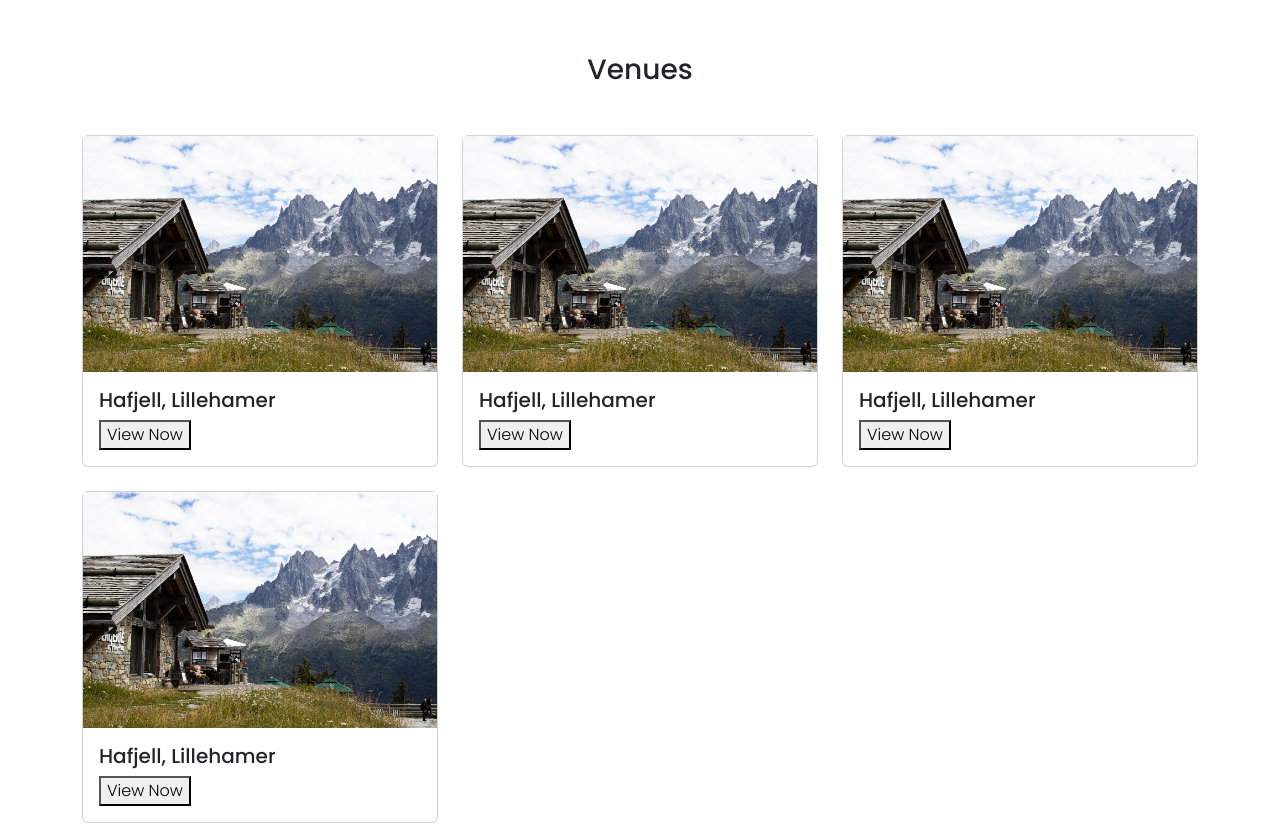
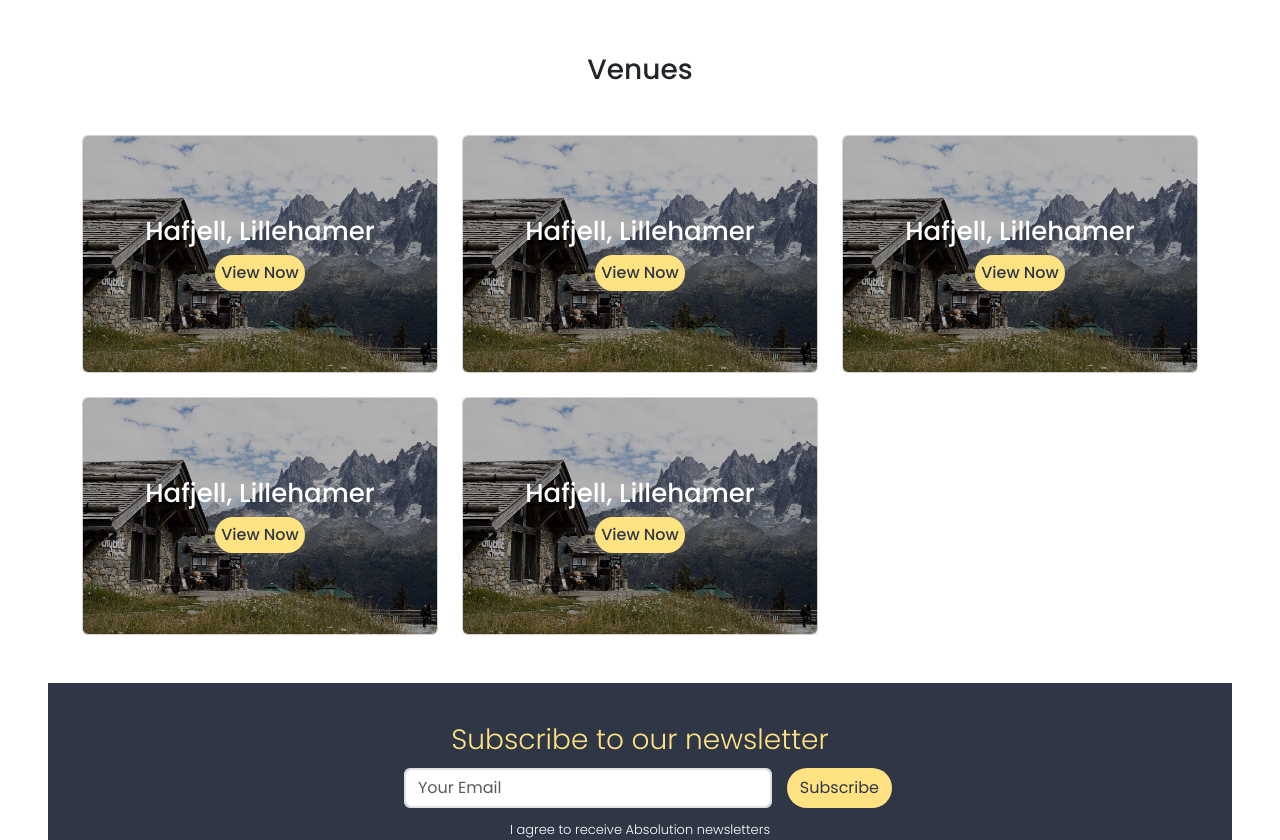
Before and after one commit to tahsinrukaiya/PROJECT-EXAM-2, a React (Vite) app: page / in a window 1280 px wide. Shown: the part 560-1400 px from the top of the page. Built offline with nearby package versions, Linux system fonts and the light colour scheme; a web font is replaced by a local one.

Commit message:
working on venue card

```diff
--- a/src/Components/VenueCards.jsx
+++ b/src/Components/VenueCards.jsx
@@ -7,39 +7,48 @@ export default function VenueCards() {
             <div className="container mt-5">
                 <div className="row g-4">
                     <div className="col-6 col-md-6 col-lg-4">
-                        <div className="card">
-                            <img src={Venue} className="card-image-top"></img>
-                            <div className="card-body">
+                        <div className="card text-white">
+                            <img src={Venue} className="card-img" alt=""></img>
+                            <div className="card-img-overlay d-flex flex-column justify-content-center align-items-center">
                                 <h5 className="card-title">Hafjell, Lillehamer</h5>
-                                <button className="viewBtn">View Now</button>
-                            </div>
-                        </div>
-
-                    </div>
-                    <div className="col-6 col-md-6 col-lg-4">
-                        <div className="card">
-                            <img src={Venue} className="card-image-top"></img>
-                            <div className="card-body">
-                                <h5 className="card-title">Hafjell, Lillehamer</h5>
-                                <button className="viewBtn">View Now</button>
+                                <button className="viewBtn rounded-pill pt-2"><h6>View Now</h6></button>
                             </div>
                         </div>
                     </div>
                     <div className="col-6 col-md-6 col-lg-4">
-                        <div className="card">
-                            <img src={Venue} className="card-image-top"></img>
-                            <div className="card-body">
+                        <div className="card text-white">
+                            <img src={Venue} className="card-img" alt=""></img>
+                            <div className="card-img-overlay d-flex flex-column justify-content-center align-items-center">
                                 <h5 className="card-title">Hafjell, Lillehamer</h5>
-                                <button className="viewBtn">View Now</button>
+                                <button className="viewBtn rounded-pill pt-2"><h6>View Now</h6></button>
                             </div>
                         </div>
                     </div>
                     <div className="col-6 col-md-6 col-lg-4">
-                        <div className="card">
-                            <img src={Venue} className="card-image-top"></img>
-                            <div className="card-body">
+                        <div className="card text-white">
+                            <img src={Venue} className="card-img" alt=""></img>
+                            <div className="card-img-overlay d-flex flex-column justify-content-center align-items-center">
                                 <h5 className="card-title">Hafjell, Lillehamer</h5>
-                                <button className="viewBtn">View Now</button>
+                                <button className="viewBtn rounded-pill pt-2"><h6>View Now</h6></button>
+                            </div>
+                        </div>
+                    </div>
+                    <div className="col-6 col-md-6 col-lg-4">
+                        <div className="card text-white">
+                            <img src={Venue} className="card-img" alt=""></img>
+                            <div className="card-img-overlay d-flex flex-column justify-content-center align-items-center">
+                                <h5 className="card-title">Hafjell, Lillehamer</h5>
+                                <button className="viewBtn rounded-pill pt-2"><h6>View Now</h6></button>
+                            </div>
+                        </div>
+                    </div>
+
+                    <div className="col-6 col-md-6 col-lg-4">
+                        <div className="card text-white">
+                            <img src={Venue} className="card-img" alt=""></img>
+                            <div className="card-img-overlay d-flex flex-column justify-content-center align-items-center">
+                                <h5 className="card-title">Hafjell, Lillehamer</h5>
+                                <button className="viewBtn rounded-pill pt-2"><h6>View Now</h6></button>
                             </div>
                         </div>
                     </div>
--- a/src/index.css
+++ b/src/index.css
@@ -131,6 +131,28 @@
   padding: 22px;
 }
 
+
+/*----------------------------VENUECARDS-------------------------------*/
+.viewBtn {
+  border: none;
+  color: #2F3645;
+  background-color: #FFE382;
+
+}
+
+.card-title {
+  color: white;
+  font-size: 26px;
+}
+
+.card-img {
+  filter: brightness(0.7) grayscale(20%);
+}
+
+
+
+
+
 /*-------------------------------SUBSCRIBE----------------------------------------*/
 .sub-form-container {
   background-color: #2F3645;
```
